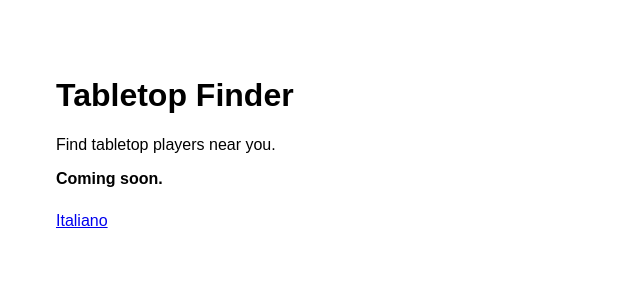
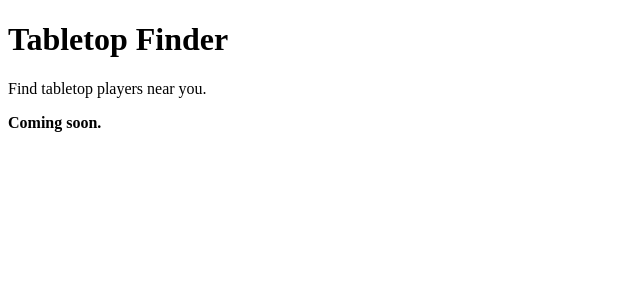
Before and after one commit to antarexx/tabletop-finder, a Next.js app: page /en in a window 1280 px wide. Shown: the top 300 px of the page, without its empty margins (0-640 px from the left). Built offline with nearby package versions, Linux system fonts and the light colour scheme.

Commit message:
Simplify EN home page

```diff
--- a/app/en/page.tsx
+++ b/app/en/page.tsx
@@ -1,13 +1,9 @@
 export default function HomeEn() {
   return (
-    <main style={{ padding: "3rem", fontFamily: "sans-serif" }}>
+    <main>
       <h1>Tabletop Finder</h1>
       <p>Find tabletop players near you.</p>
       <p><strong>Coming soon.</strong></p>
-
-      <p style={{ marginTop: "1.5rem" }}>
-        <a href="/it">Italiano</a>
-      </p>
     </main>
   );
 }
```
